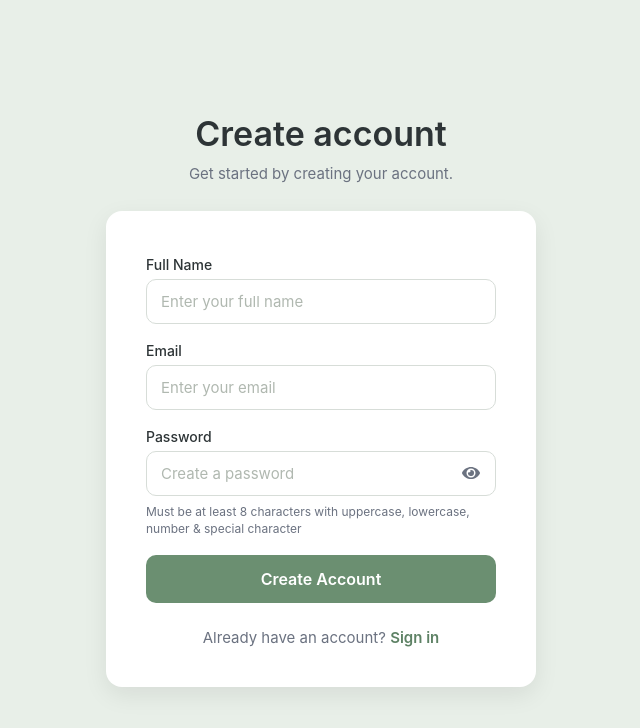
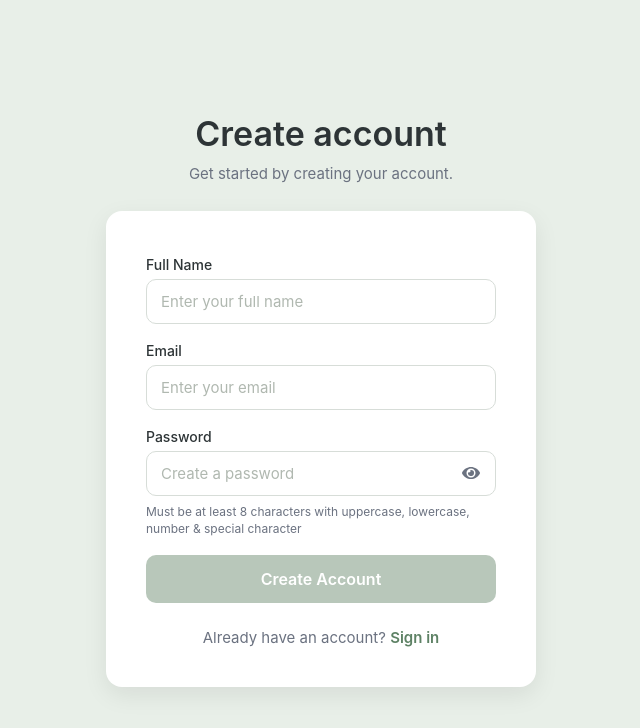
Before and after one commit to nadsshere27-spec/Aunthentication-and-Document-extraction-project, a React (Create React App) app in the folder frontend/: page /register in a window 1280 px wide. Shown: the top 728 px of the page, without its empty margins (319-959 px from the left). Built offline with nearby package versions, Linux system fonts and the light colour scheme.

Commit message:
Disable register button until all password requirements are met

```diff
--- a/frontend/src/pages/register/register.jsx
+++ b/frontend/src/pages/register/register.jsx
@@ -26,6 +26,7 @@ function Register() {
   const [success, setSuccess] = useState("");
 
   const unmetRules = PASSWORD_RULES.filter((rule) => !rule.test(formData.password));
+  const isPasswordValid = formData.password.length > 0 && unmetRules.length === 0;
 
   const handleChange = (e) => {
     setFormData({
@@ -121,7 +122,11 @@ function Register() {
               </div>
             )}
 
-            <Button text={loading ? "Creating Account..." : "Create Account"} type="submit" disabled={loading} />
+            <Button
+              text={loading ? "Creating Account..." : "Create Account"}
+              type="submit"
+              disabled={loading || !isPasswordValid}
+            />
           </form>
 
           <div className="login-text">
```
